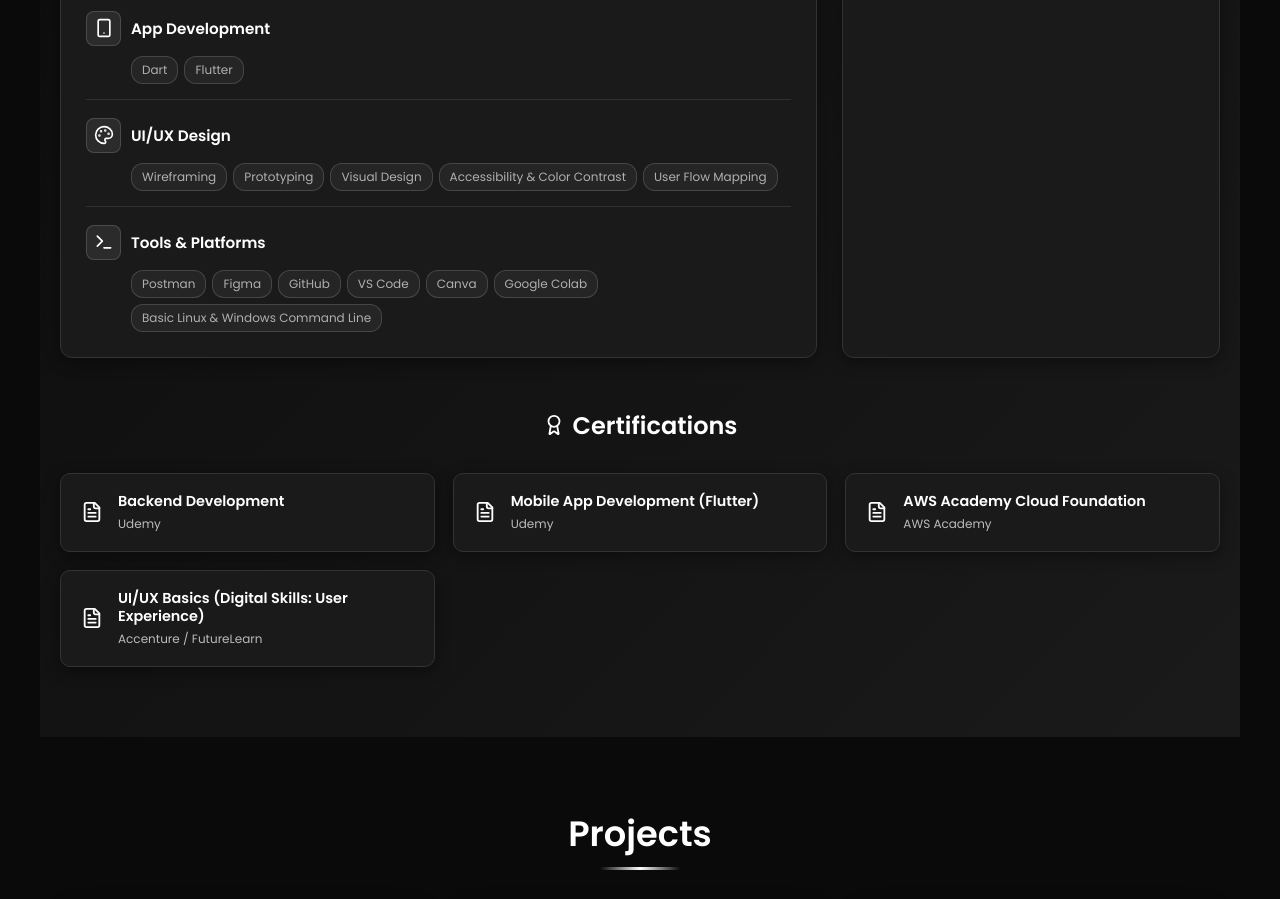
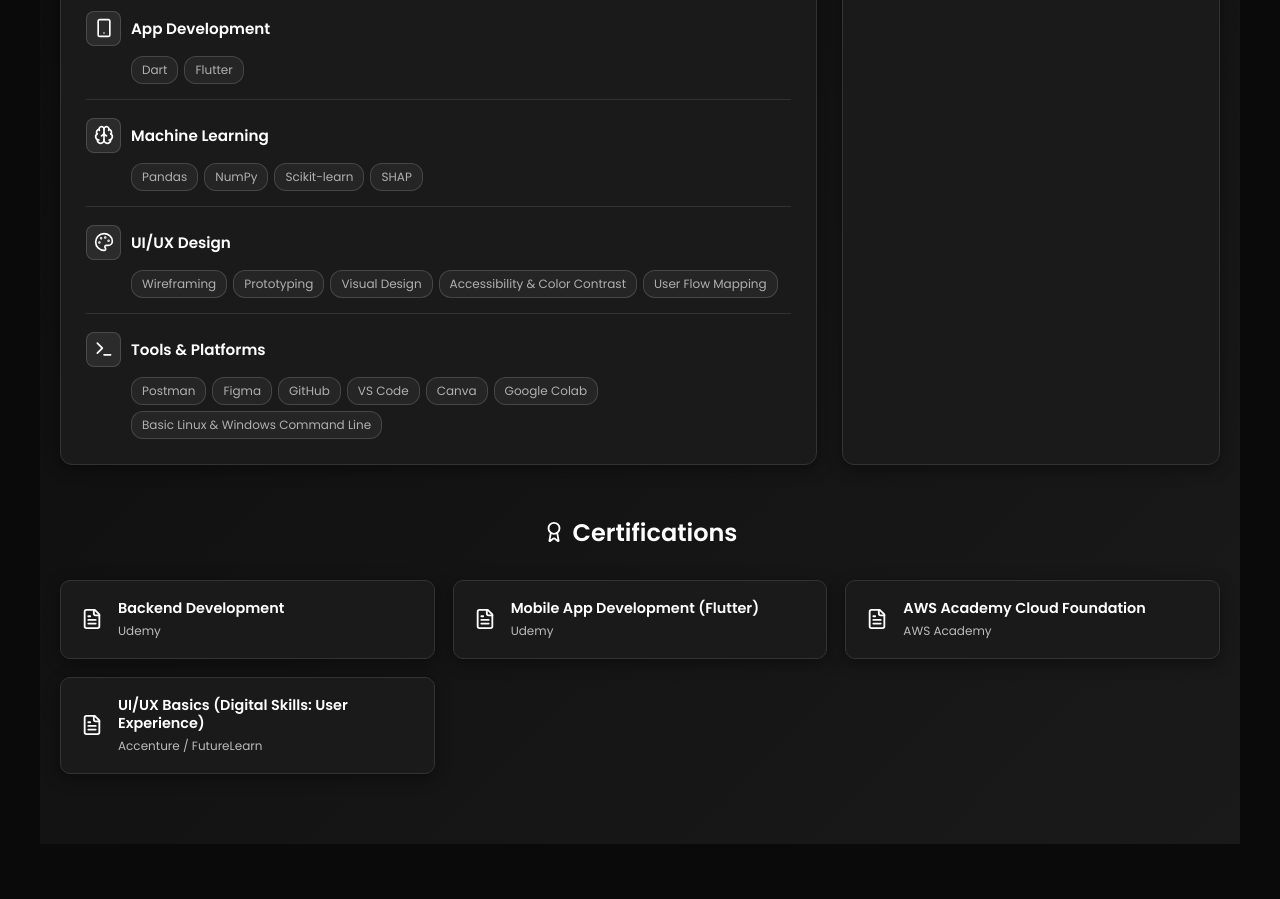
Before and after one commit to Geek-Piyush/Portfolio, a React (Create React App) app: page / in a window 1280 px wide. Shown: the part 2500-3399 px from the top of the page. Built offline with nearby package versions, Linux system fonts and the light colour scheme.

Commit message:
Added the new skill

```diff
--- a/src/components/Skills.js
+++ b/src/components/Skills.js
@@ -36,6 +36,10 @@ const Skills = () => {
     "App Development": {
       items: ["Dart", "Flutter"],
       icon: <Smartphone size={20} />,
+    },
+    "Machine Learning": {
+      items: ["Pandas", "NumPy", "Scikit-learn", "SHAP"],
+      icon: <Brain size={20} />,
     },
     "UI/UX Design": {
       items: [
```
